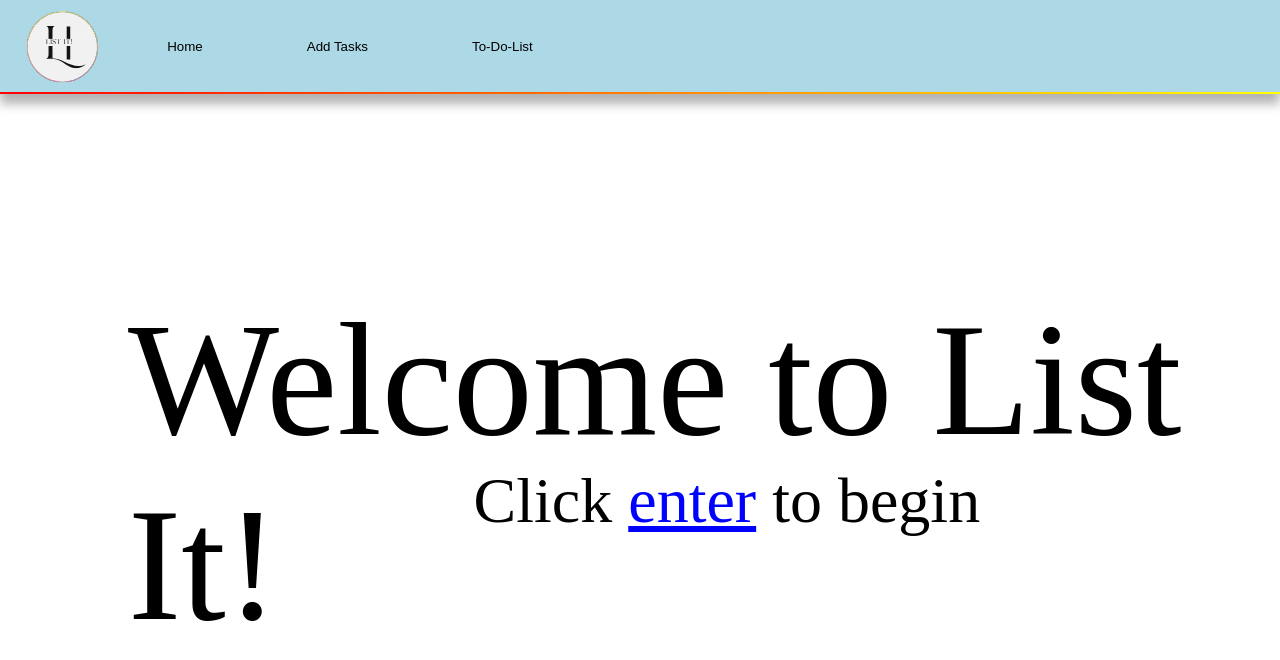
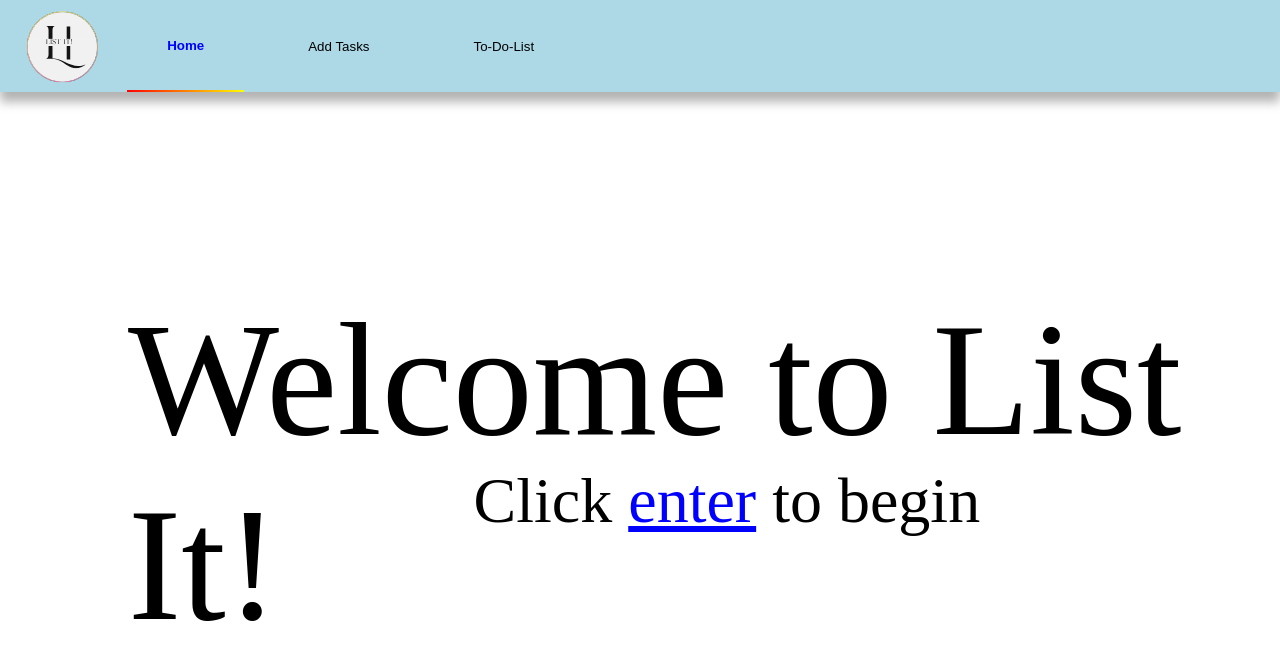
Before and after one commit to KuboniZA/to-do-list, a Vue app: page / in a window 1280 px wide. Shown: the top 660 px of the page. Built offline with nearby package versions, Linux system fonts and the light colour scheme.

Commit message:
Add smooth transitions between compnents and freshen up navBar look.

```diff
--- a/src/App.vue
+++ b/src/App.vue
@@ -5,7 +5,11 @@ import { RouterView } from "vue-router"
 
 <template>
   <NavBar />
-  <RouterView />
+  <RouterView v-slot="{ Component }" >
+    <transition name="page" mode="out-in">
+      <component :is="Component" />
+    </transition>
+  </RouterView>
 
 </template>
 
--- a/src/components/NavBar.vue
+++ b/src/components/NavBar.vue
@@ -1,11 +1,7 @@
 <script setup>
 import { RouterLink } from "vue-router";
-import {ref} from "vue";
 
-const clicked = ref(false);
-const handleClick = (buttonName) => { /* Just write this form of function when using a router to do other things */
-  clicked.value = buttonName;
-}
+
 
 </script>
 
@@ -13,14 +9,14 @@ const handleClick = (buttonName) => { /* Just write this form of function when u
   <nav class="navBar">
     <img src="@/assets/list_it_logo_2.svg" alt="The List It! Logo" class="logo" />
 
-    <button class="navButton" :class="clicked === 'Home' ? 'active' : ''" @click="handleClick('Home')">
-      <RouterLink to="/">Home</RouterLink>
+    <button class="navButton">
+      <RouterLink to="/" active-class="active">Home</RouterLink>
     </button>
-    <button  class="navButton" :class="clicked === 'AddTasks' ? 'active' : ''" @click="handleClick('AddTasks')">
-      <RouterLink to="/add-tasks">Add Tasks</RouterLink>
+    <button  class="navButton">
+      <RouterLink to="/add-tasks" active-class="active">Add Tasks</RouterLink>
     </button>
-    <button class="navButton" :class="clicked === 'To-Do-List' ? 'active' : ''" @click="handleClick('To-Do-List')">
-      <RouterLink to="/to-do-list">To-Do-List</RouterLink>
+    <button class="navButton">
+      <RouterLink to="/to-do-list" active-class="active">To-Do-List</RouterLink>
     </button>
 <!--    <button class="navButton">-->
 <!--      <RouterLink to="/calendar">Calendar</RouterLink>-->
@@ -37,8 +33,6 @@ const handleClick = (buttonName) => { /* Just write this form of function when u
     background-color: lightblue;
     top: 0;
     left: 0;
-    border-bottom: 2px solid transparent;
-    border-image: linear-gradient(to right, red, yellow) 1;
     box-shadow: 0 10px 10px rgba(0, 0, 0, 0.3);
   }
   img {
@@ -61,13 +55,19 @@ const handleClick = (buttonName) => { /* Just write this form of function when u
     color: black;
   }
   button:hover {
-    background-color: lightblue; /* Alternate colour #f1f1f1 */
+    background-color: transparent; /* Alternate colour #f1f1f1 */
+  }
+  button:has(.active) { /* This works, but is greyed out for some reason */
+    border-bottom: 2px solid transparent;
+    border-image: linear-gradient(to right, red, yellow) 1;
   }
   a:hover {
     color: blue;
+
   }
   .active {
-    color: red; /* The font weight changes, but the colour doesn't for some reason */
+    color: blue; /* The font weight changes, but the colour doesn't for some reason */
     font-weight: bold;
+    transform: scale(1.05) translateY(-2px);
   }
 </style>
--- a/src/main.css
+++ b/src/main.css
@@ -1,9 +1,15 @@
-/*.NavBar {*/
-/*    display: flex;*/
-/*    background-color: cornflowerblue;*/
-/*    align-items: center;*/
-/*    justify-content: center;*/
-/*    width: 100vw;*/
-/*    height: 10vh;*/
+/* Page fade + slide */
+.page-enter-active,
+.page-leave-active {
+    transition: all 0.25s ease;
+}
 
-/*}*/
+.page-enter-from {
+    opacity: 0;
+    transform: translateY(10px);
+}
+
+.page-leave-to {
+    opacity: 0;
+    transform: translateY(-10px);
+}
```
